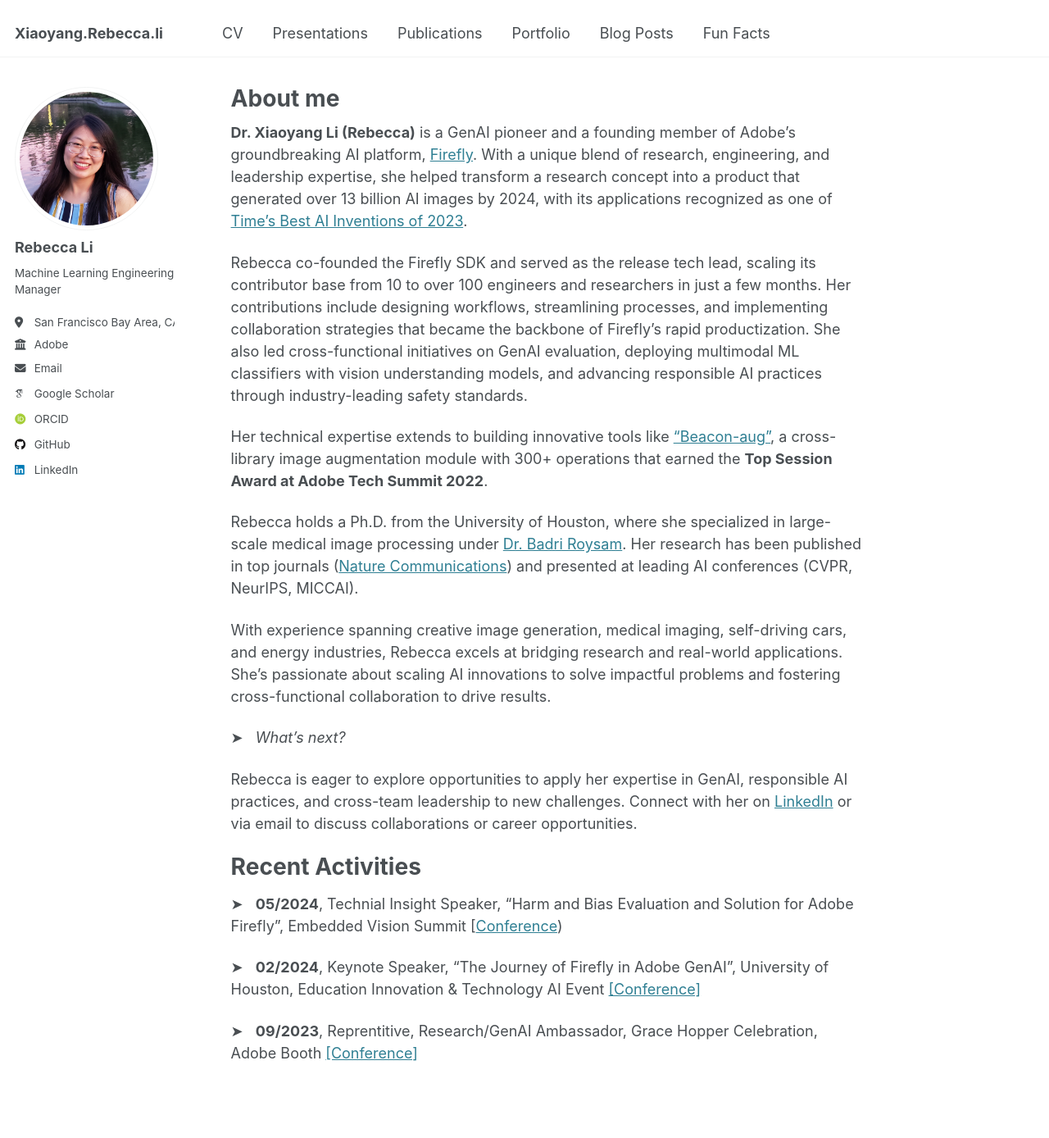
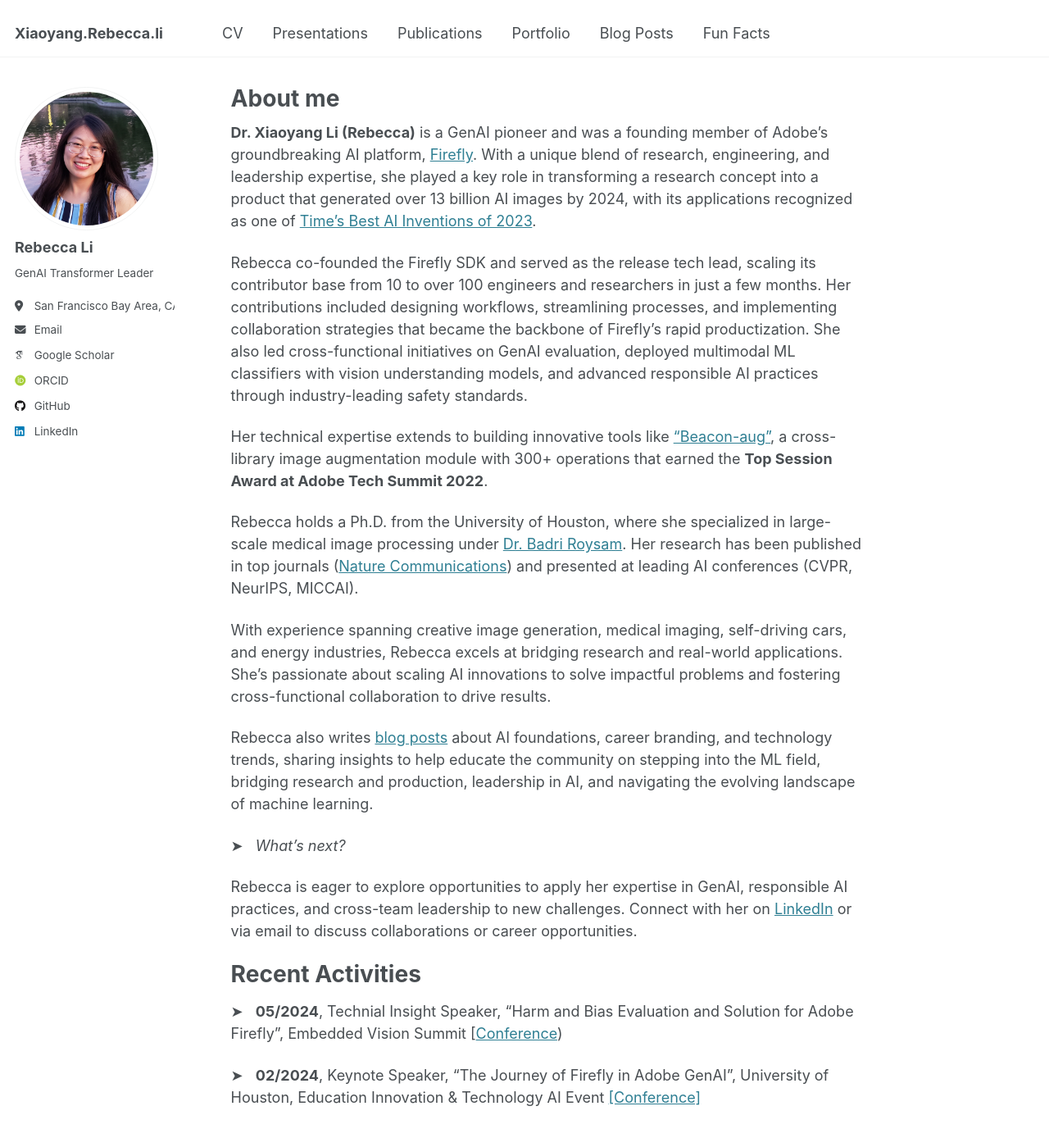
Before and after one commit to Xiaoyang-Rebecca/xiaoyang-rebecca.github.io, a Jekyll site: the page built from _pages/about.md, in a window 1280 px wide and 1400 px high. Shown: the top 1388 px of the window at 82% size. Built offline with Jekyll 4.4.1, drawn with Linux system fonts in a browser that asks for light colours; some web fonts are replaced.

Commit message:
correct bio

```diff
--- a/_config.yml
+++ b/_config.yml
@@ -23,8 +23,7 @@
 author:
   name             : "Rebecca Li"
   avatar           : "profile.jpg"
-  bio              : "Machine Learning Engineering Manager"
-  employer         : "Adobe"
+  bio              : "GenAI Transformer Leader"
   location         : "San Francisco Bay Area, CA"
 
   #pubmed           : "http://researchgate.net/profile/Xiaoyang_Li14"
@@ -92,7 +91,7 @@
 teaser                   :  # filename of teaser fallback teaser image placed in /images/, .e.g. "500x300.png"
 breadcrumbs              : false # true, false (default)
 words_per_minute         : 160
-future                   : true
+future                   : false
 read_more                : "disabled" # if enabled, adds "Read more" links to excerpts
 talkmap_link             : false      #change to true to add link to talkmap on talks page
 comments:
--- a/_pages/about.md
+++ b/_pages/about.md
@@ -8,9 +8,9 @@
   - /about.html
 ---
 
-**Dr. Xiaoyang Li (Rebecca)** is a GenAI pioneer and a founding member of Adobe’s groundbreaking AI platform, [Firefly](https://firefly.adobe.com/). With a unique blend of research, engineering, and leadership expertise, she helped transform a research concept into a product that generated over 13 billion AI images by 2024, with its applications recognized as one of [Time’s Best AI Inventions of 2023](https://time.com/collection/best-inventions-2023/6326984/adobe-photoshop-generative-expand-and-generative-fill/).
+**Dr. Xiaoyang Li (Rebecca)** is a GenAI pioneer and was a founding member of Adobe’s groundbreaking AI platform, [Firefly](https://firefly.adobe.com/). With a unique blend of research, engineering, and leadership expertise, she played a key role in transforming a research concept into a product that generated over 13 billion AI images by 2024, with its applications recognized as one of [Time’s Best AI Inventions of 2023](https://time.com/collection/best-inventions-2023/6326984/adobe-photoshop-generative-expand-and-generative-fill/).
 
-Rebecca co-founded the Firefly SDK and served as the release tech lead, scaling its contributor base from 10 to over 100 engineers and researchers in just a few months. Her contributions include designing workflows, streamlining processes, and implementing collaboration strategies that became the backbone of Firefly’s rapid productization. She also led cross-functional initiatives on GenAI evaluation, deploying multimodal ML classifiers with vision understanding models, and advancing responsible AI practices through industry-leading safety standards.
+Rebecca co-founded the Firefly SDK and served as the release tech lead, scaling its contributor base from 10 to over 100 engineers and researchers in just a few months. Her contributions included designing workflows, streamlining processes, and implementing collaboration strategies that became the backbone of Firefly’s rapid productization. She also led cross-functional initiatives on GenAI evaluation, deployed multimodal ML classifiers with vision understanding models, and advanced responsible AI practices through industry-leading safety standards.
 
 Her technical expertise extends to building innovative tools like ["Beacon-aug"](https://xiaoyang-rebecca.github.io//portfolio/0beaconaug/), a cross-library image augmentation module with 300+ operations that earned the **Top Session Award at Adobe Tech Summit 2022**.
 
@@ -18,6 +18,7 @@
 
 With experience spanning creative image generation, medical imaging, self-driving cars, and energy industries, Rebecca excels at bridging research and real-world applications. She’s passionate about scaling AI innovations to solve impactful problems and fostering cross-functional collaboration to drive results.
 
+Rebecca also writes [blog posts](https://xiaoyang-rebecca.github.io/year-archive/) about AI foundations, career branding, and technology trends, sharing insights to help educate the community on stepping into the ML field, bridging research and production, leadership in AI, and navigating the evolving landscape of machine learning.
 
 &#10148; &nbsp; *What's next?*
 
@@ -32,7 +33,6 @@
 
 &#10148; &nbsp;  **02/2024**, Keynote Speaker, "The Journey of Firefly in Adobe GenAI", University of Houston, Education Innovation & Technology AI Event [[Conference]]([https://uh.edu/eit/ai-event](https://www.uh.edu/eit/event-draft/index.php))
 
-&#10148; &nbsp;  **09/2023**, Reprentitive, Research/GenAI Ambassador, Grace Hopper Celebration, Adobe Booth  [[Conference]](https://ghc.anitab.org/about/)
 
 
 
```
Also changed, not shown: _posts/2020-10-23-blog-post-1.md (+4 -4 lines), _posts/2024-11-24-blog-post-1.md (+0 -1 lines), _posts/2025-02-23-blog-post-2.md (renamed from _posts/2025-01-23-blog-post-2.md, +1 -1 lines), _posts/2025-03-01-blog-post-3.md (renamed from _posts/2025-02-28-blog-post-3.md, +4 -5 lines).
